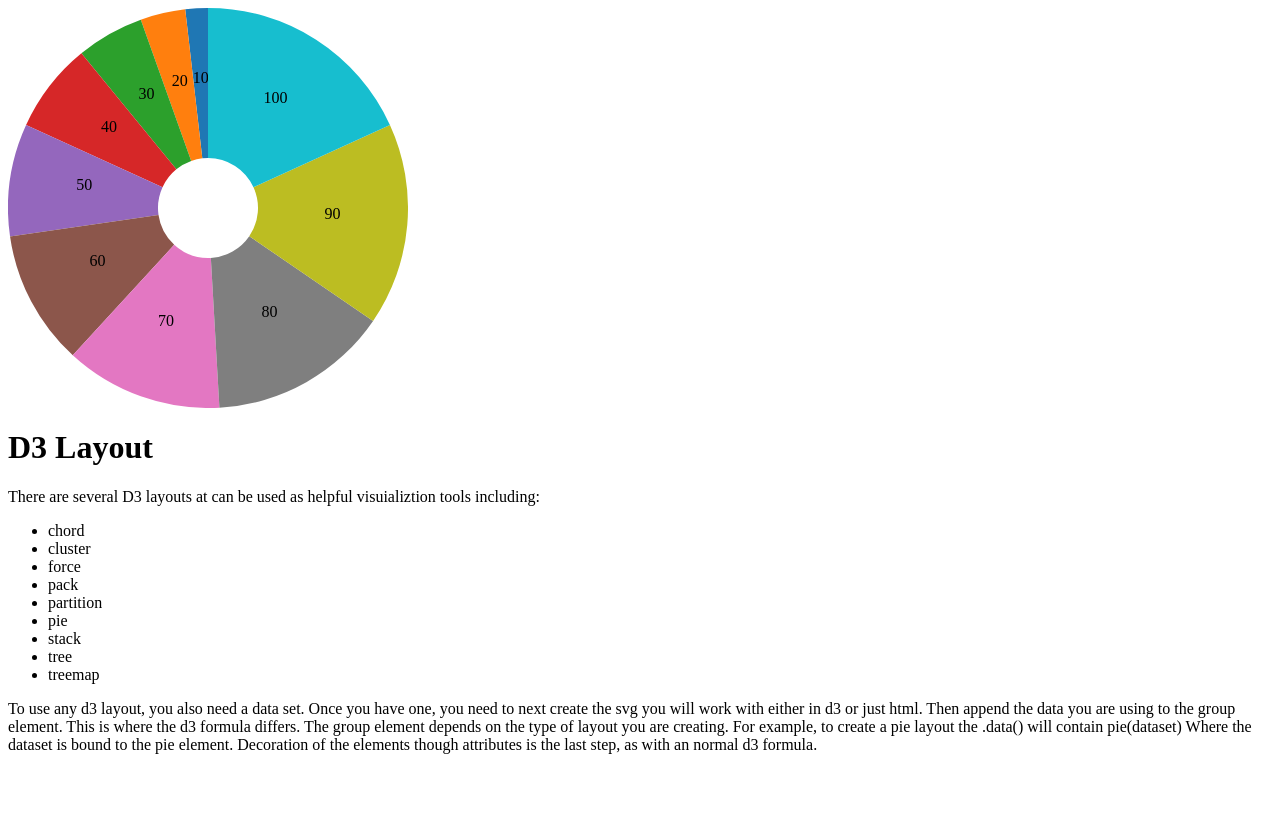
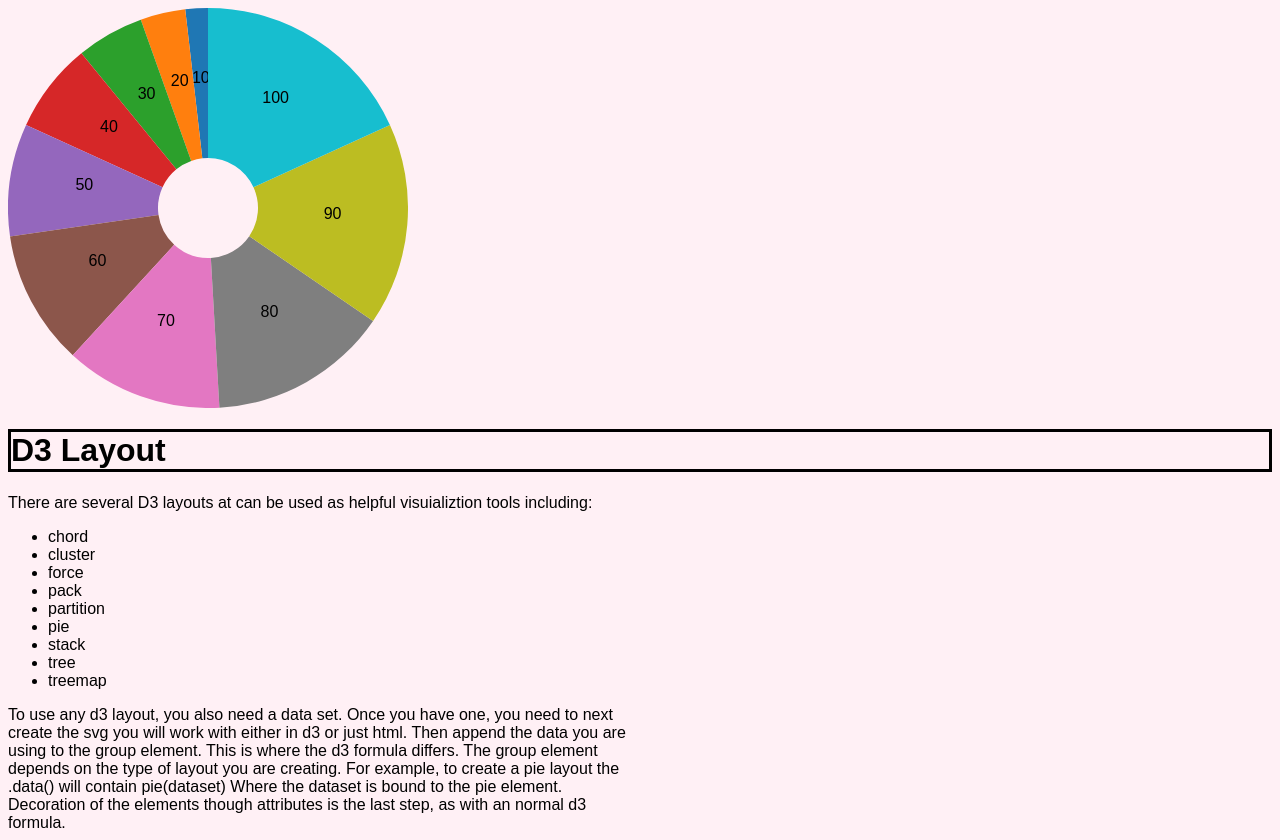
Before and after one commit to abbyhegarty/d3Layouts, a plain HTML site: page index.html in a window 1280 px wide. Before the commit the page ends 800 px from the top, so only its background shows below. Drawn offline with nearby package versions, Linux system fonts and the light colour scheme.

Commit message:
Update index.html

```diff
--- a/index.html
+++ b/index.html
@@ -3,6 +3,25 @@
 
 <script src="https://d3js.org/d3.v5.min.js"></script>
  <script src="layout.js"></script>
+  <style>
+        body {
+        background-color: lavenderblush;
+       font-family: sans-serif;
+            align-content: center;
+        }
+        h1 {
+         border: solid;
+
+            }
+        pre {
+            color: blue;
+            margin-right:50%;
+        }
+          p, ol {
+            margin-right: 50%;
+        }
+        </style>
+
 
  <h1>D3 Layout</h1>
 
```
